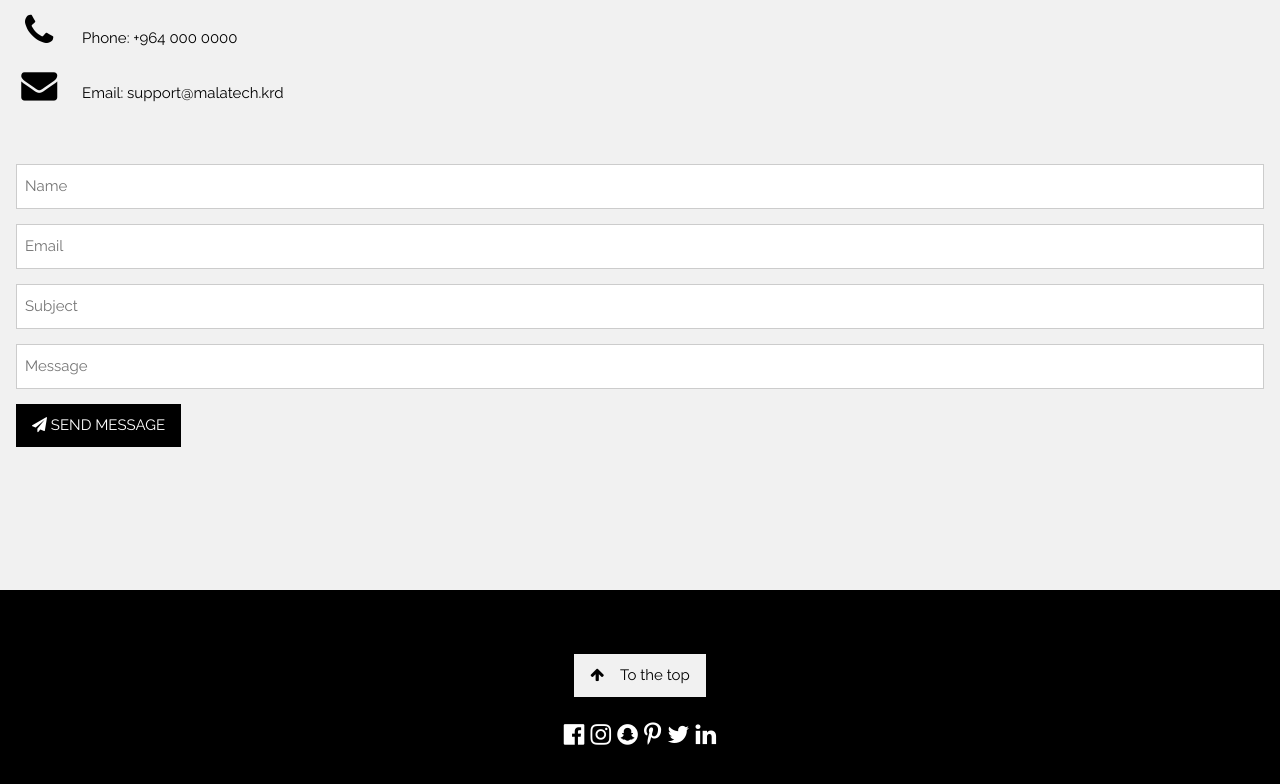
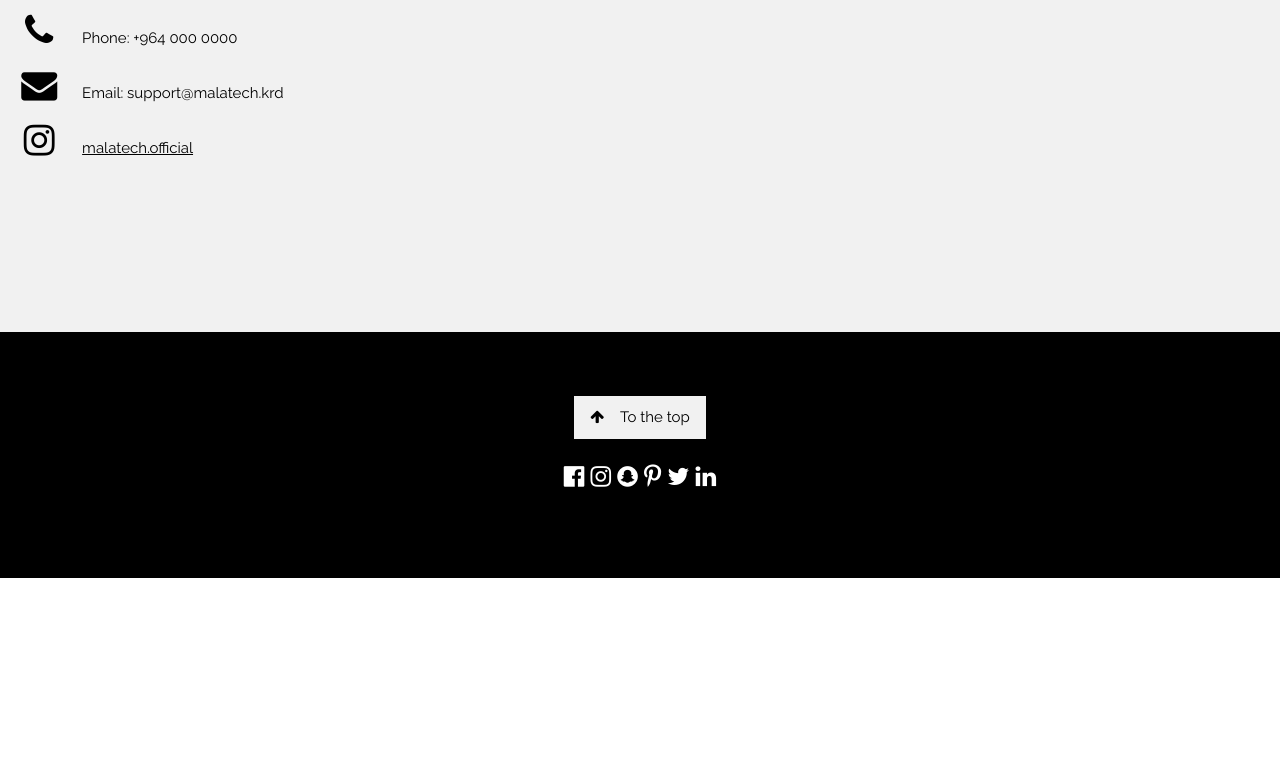
Before and after one commit to malasadik/malatechweb, a plain HTML site: page index.html in a window 1280 px wide. Shown: the part 2265-3049 px from the top of the page. After the commit the page ends 2843 px from the top, so only its background shows below. Drawn offline with nearby package versions, Linux system fonts and the light colour scheme.

Commit message:
Update index.html

```diff
--- a/index.html
+++ b/index.html
@@ -182,18 +182,8 @@ body, html {
     <p><i class="fa fa-map-marker fa-fw w3-xxlarge w3-margin-right"></i> Erbil, Kurdistan</p>
     <p><i class="fa fa-phone fa-fw w3-xxlarge w3-margin-right"></i> Phone: +964 000 0000</p>
     <p><i class="fa fa-envelope fa-fw w3-xxlarge w3-margin-right"> </i> Email: support@malatech.krd</p>
+    <p><i class="fa fa-brands fa-instagram fa-fw w3-xxlarge w3-margin-right"></i> <a href="#"> malatech.official </a></p>
     <br>
-    <form action="/action_page.php" target="_blank">
-      <p><input class="w3-input w3-border" type="text" placeholder="Name" required name="Name"></p>
-      <p><input class="w3-input w3-border" type="text" placeholder="Email" required name="Email"></p>
-      <p><input class="w3-input w3-border" type="text" placeholder="Subject" required name="Subject"></p>
-      <p><input class="w3-input w3-border" type="text" placeholder="Message" required name="Message"></p>
-      <p>
-        <button class="w3-button w3-black" type="submit">
-          <i class="fa fa-paper-plane"></i> SEND MESSAGE
-        </button>
-      </p>
-    </form>
   </div>
 </div>
 
```
